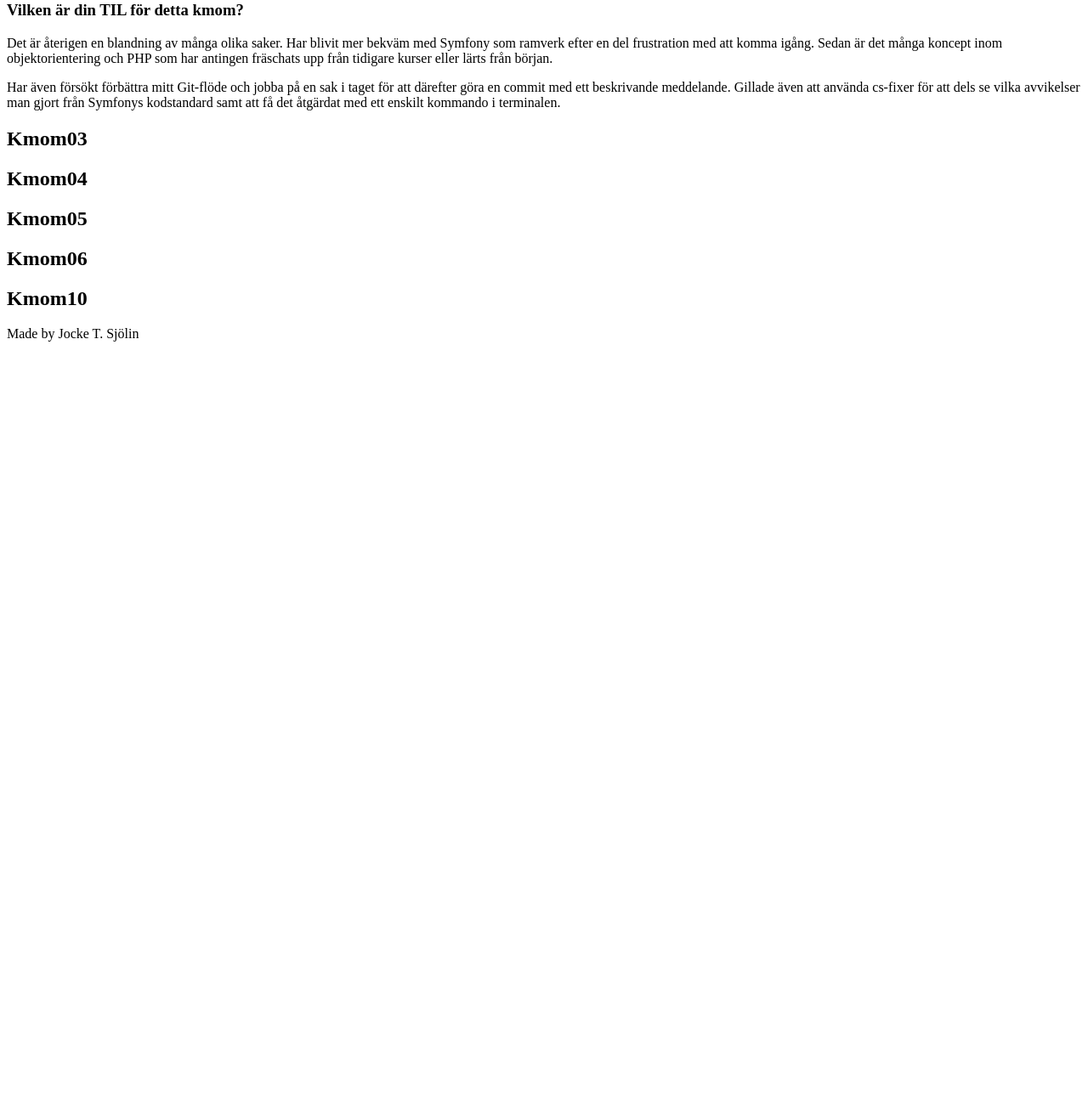
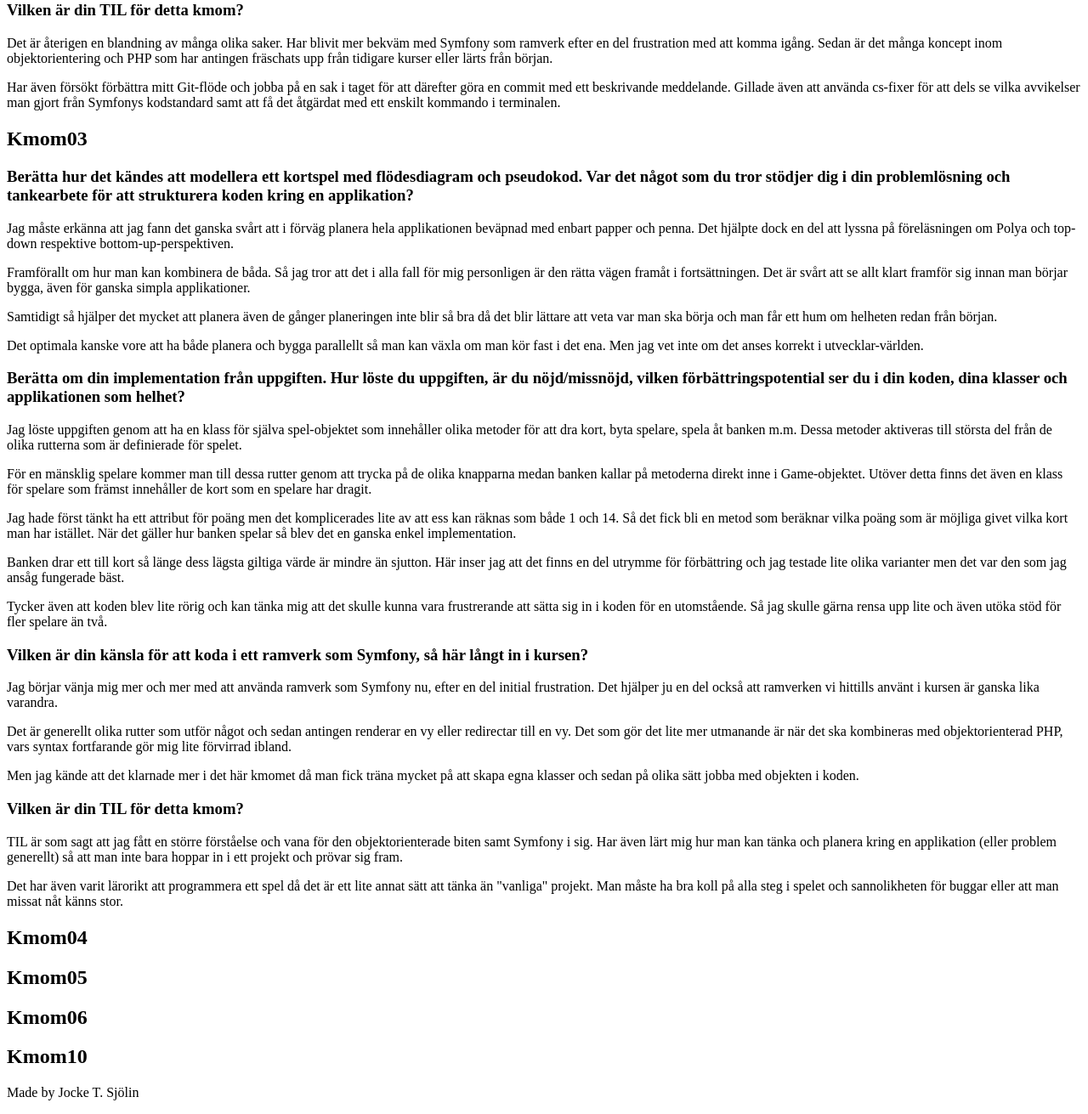
Before and after one commit to JockeTS/mvc-me-page, a Symfony app: template templates/report.html.twig in a window 1280 px wide. Shown: the part 2047-3358 px from the top of the page at 85% size. Before the commit the page ends 2449 px from the top, so only its background shows below. Run offline with Twig, Linux system fonts and the light colour scheme; the template is opened without the code that fills it, so the values that code supplies are empty; some libraries are stand-ins or nearby versions.

Commit message:
added report text for kmom03

```diff
--- a/templates/game/doc.html.twig
+++ b/templates/game/doc.html.twig
@@ -14,7 +14,7 @@
 
         <img width="357" height="522" src="{{ asset('img/player-flow.png') }}" alt="player flowchart">
 
-        <h4>Pseudokodz</h4>
+        <h4>Pseudokod</h4>
 
         <p>Ett nytt Game-objekt skapas vid starten av varje nytt spel. Detta objekt skapar i sin tur ett nytt DeckOfCards-objekt och blandar korten. Därefter skapas även två Player-objekt där bank-spelaren skapas sist (och därmed blir den som spelar sist).</p>
 
--- a/templates/report.html.twig
+++ b/templates/report.html.twig
@@ -105,6 +105,42 @@
 
     <section id="kmom03">
         <h2>Kmom03</h2>
+
+        <h3>Berätta hur det kändes att modellera ett kortspel med flödesdiagram och pseudokod. Var det något som du tror stödjer dig i din problemlösning och tankearbete för att strukturera koden kring en applikation?</h3>
+
+        <p>Jag måste erkänna att jag fann det ganska svårt att i förväg planera hela applikationen beväpnad med enbart papper och penna. Det hjälpte dock en del att lyssna på föreläsningen om Polya och top-down respektive bottom-up-perspektiven.</p>
+
+        <p>Framförallt om hur man kan kombinera de båda. Så jag tror att det i alla fall för mig personligen är den rätta vägen framåt i fortsättningen. Det är svårt att se allt klart framför sig innan man börjar bygga, även för ganska simpla applikationer.</p>
+
+        <p>Samtidigt så hjälper det mycket att planera även de gånger planeringen inte blir så bra då det blir lättare att veta var man ska börja och man får ett hum om helheten redan från början.</p>
+
+        <p>Det optimala kanske vore att ha både planera och bygga parallellt så man kan växla om man kör fast i det ena. Men jag vet inte om det anses korrekt i utvecklar-världen.</p>
+
+        <h3>Berätta om din implementation från uppgiften. Hur löste du uppgiften, är du nöjd/missnöjd, vilken förbättringspotential ser du i din koden, dina klasser och applikationen som helhet?</h3>
+
+        <p>Jag löste uppgiften genom att ha en klass för själva spel-objektet som innehåller olika metoder för att dra kort, byta spelare, spela åt banken m.m. Dessa metoder aktiveras till största del från de olika rutterna som är definierade för spelet.</p>
+
+        <p>För en mänsklig spelare kommer man till dessa rutter genom att trycka på de olika knapparna medan banken kallar på metoderna direkt inne i Game-objektet. Utöver detta finns det även en klass för spelare som främst innehåller de kort som en spelare har dragit.</p>
+
+        <p>Jag hade först tänkt ha ett attribut för poäng men det komplicerades lite av att ess kan räknas som både 1 och 14. Så det fick bli en metod som beräknar vilka poäng som är möjliga givet vilka kort man har istället. När det gäller hur banken spelar så blev det en ganska enkel implementation.</p>
+
+        <p>Banken drar ett till kort så länge dess lägsta giltiga värde är mindre än sjutton. Här inser jag att det finns en del utrymme för förbättring och jag testade lite olika varianter men det var den som jag ansåg fungerade bäst.</p>
+
+        <p>Tycker även att koden blev lite rörig och kan tänka mig att det skulle kunna vara frustrerande att sätta sig in i koden för en utomstående. Så jag skulle gärna rensa upp lite och även utöka stöd för fler spelare än två.</p>
+
+        <h3>Vilken är din känsla för att koda i ett ramverk som Symfony, så här långt in i kursen?</h3>
+
+        <p>Jag börjar vänja mig mer och mer med att använda ramverk som Symfony nu, efter en del initial frustration. Det hjälper ju en del också att ramverken vi hittills använt i kursen är ganska lika varandra.</p>
+
+        <p>Det är generellt olika rutter som utför något och sedan antingen renderar en vy eller redirectar till en vy. Det som gör det lite mer utmanande är när det ska kombineras med objektorienterad PHP, vars syntax fortfarande gör mig lite förvirrad ibland.</p>
+
+        <p>Men jag kände att det klarnade mer i det här kmomet då man fick träna mycket på att skapa egna klasser och sedan på olika sätt jobba med objekten i koden.</p>
+
+        <h3>Vilken är din TIL för detta kmom?</h3>
+
+        <p>TIL är som sagt att jag fått en större förståelse och vana för den objektorienterade biten samt Symfony i sig. Har även lärt mig hur man kan tänka och planera kring en applikation (eller problem generellt) så att man inte bara hoppar in i ett projekt och prövar sig fram.</p>
+
+        <p>Det har även varit lärorikt att programmera ett spel då det är ett lite annat sätt att tänka än "vanliga" projekt. Man måste ha bra koll på alla steg i spelet och sannolikheten för buggar eller att man missat nåt känns stor.</p>
     </section>
 
     <section id="kmom04">
```
